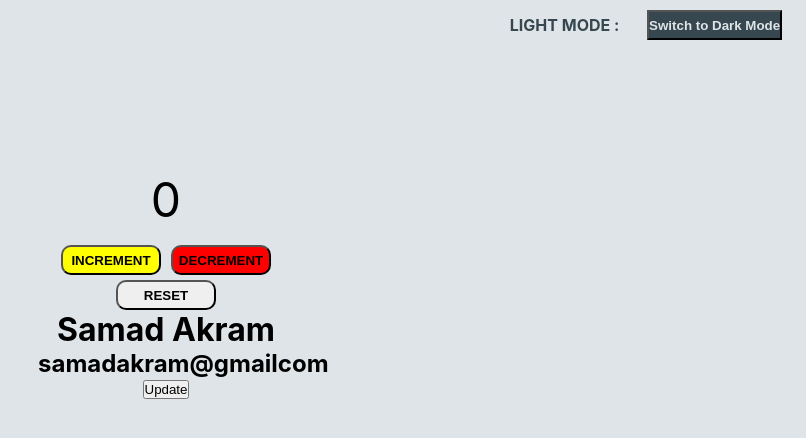
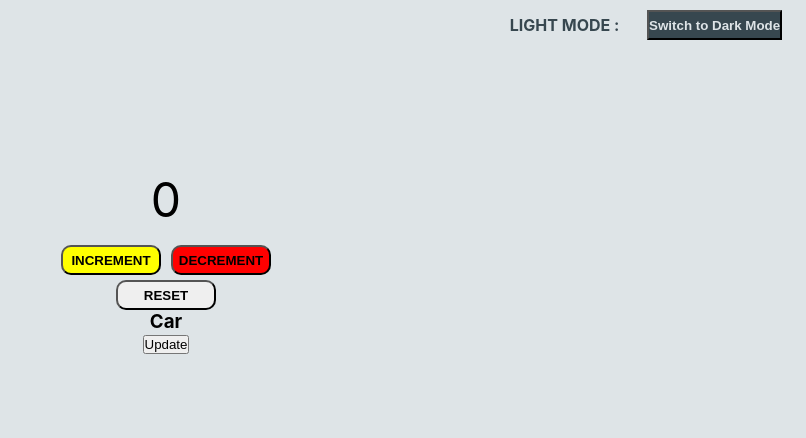
Before and after one commit to samadakram/Bootcamp2020-Class-4, a React (Create React App) app: page / in a window 1280 px wide. Shown: the top 438 px of the page, without its empty margins (474-1280 px from the left). Built offline with nearby package versions, Linux system fonts and the light colour scheme.

Commit message:
Update StatePactice.js

```diff
--- a/src/Components/StatePactice.js
+++ b/src/Components/StatePactice.js
@@ -2,18 +2,26 @@ import React, { useState } from 'react';
 
 export const StatePractice = () => {
 
-    const [name, setName] = useState("Samad Akram");
-    const [email, setEmail] = useState("samadakram@gmailcom");
+    // const [name, setName] = useState("Samad Akram");
+    // const [email, setEmail] = useState("samadakram@gmailcom");
+
+    const [arr, setArr] = useState(["Car"]);
 
     const handleClick = () => {
-        setName("Abdul Samad");
-        setEmail("abdul@gmail.com");
+        // setName("Abdul Samad");
+        // setEmail("abdul@gmail.com");
+        setArr([...arr,"Bike","Truck"]);
     }
 
     return (
         <div>
-            <h1>{name}</h1>
-            <h2>{email}</h2>
+            {/* <h1>{name}</h1>
+            <h2>{email}</h2> */}
+
+            <h3>{ arr }</h3>
+
+
+
             <button onClick={handleClick} >Update</button>
         </div>
     );
```
